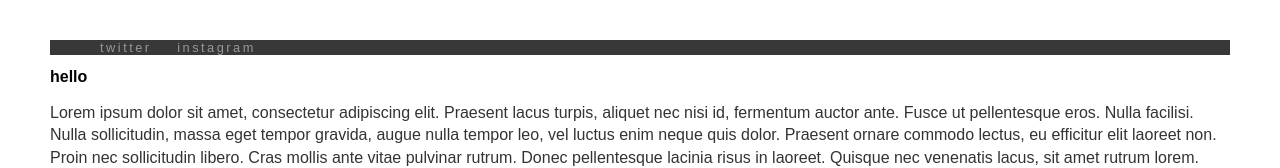
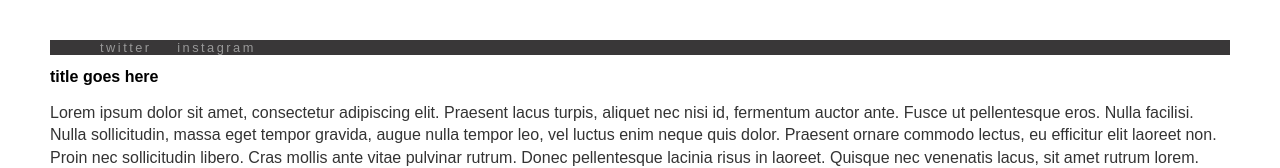
Before and after one commit to amritatwal/amritatwal.github.io, a plain HTML site: page index.html in a window 1280 px wide. Shown: the top 168 px of the page. Drawn offline with Linux system fonts and the light colour scheme.

Commit message:
Update index.html

```diff
--- a/index.html
+++ b/index.html
@@ -14,7 +14,7 @@
 		</nav>
 		<div class="container">
     		<div class="blurb">
-        		<h1> hello</h1>
+        		<h1> title goes here</h1>
 				<p>
 			Lorem ipsum dolor sit amet, consectetur adipiscing elit. Praesent lacus turpis, aliquet nec nisi id, fermentum auctor ante. Fusce ut pellentesque eros. Nulla facilisi. Nulla sollicitudin, massa eget tempor gravida, augue nulla tempor leo, vel luctus enim neque quis dolor. Praesent ornare commodo lectus, eu efficitur elit laoreet non. Proin nec sollicitudin libero. Cras mollis ante vitae pulvinar rutrum. Donec pellentesque lacinia risus in laoreet. Quisque nec venenatis lacus, sit amet rutrum lorem. Fusce sodales tortor massa, vel luctus turpis tempus a.
 			</p>
```
